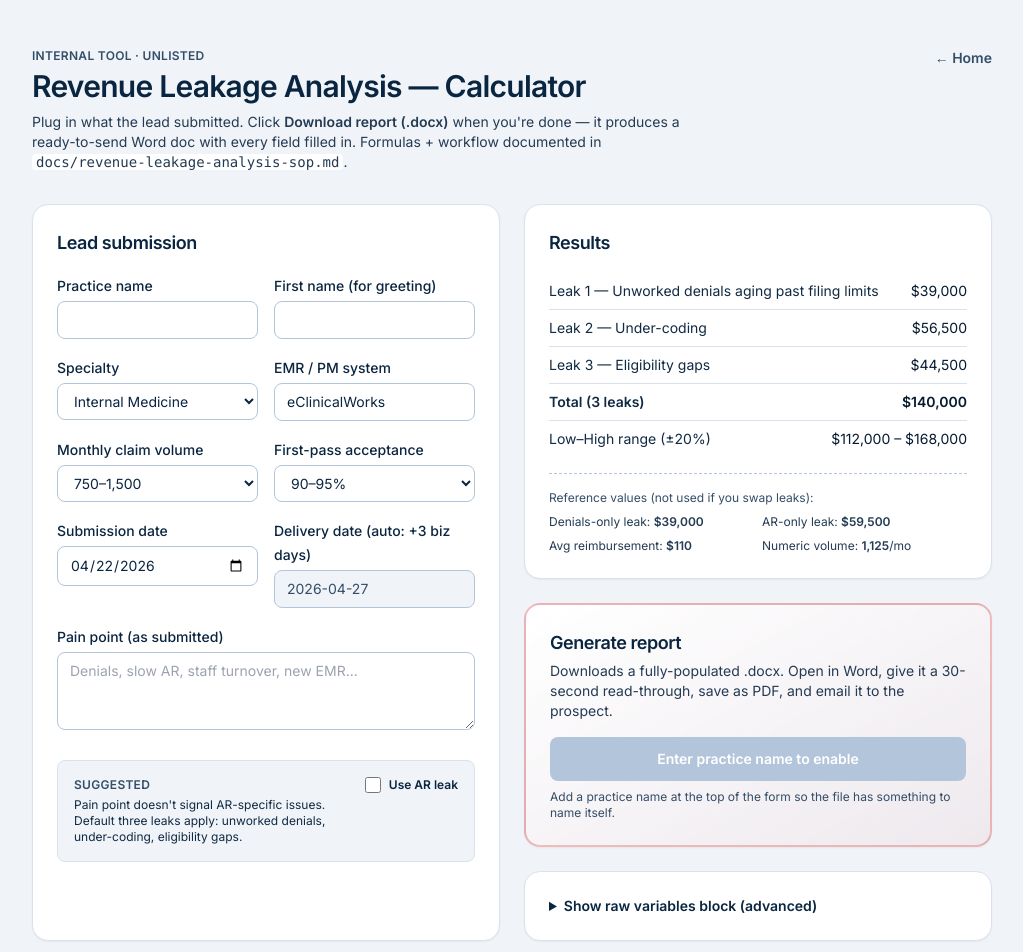
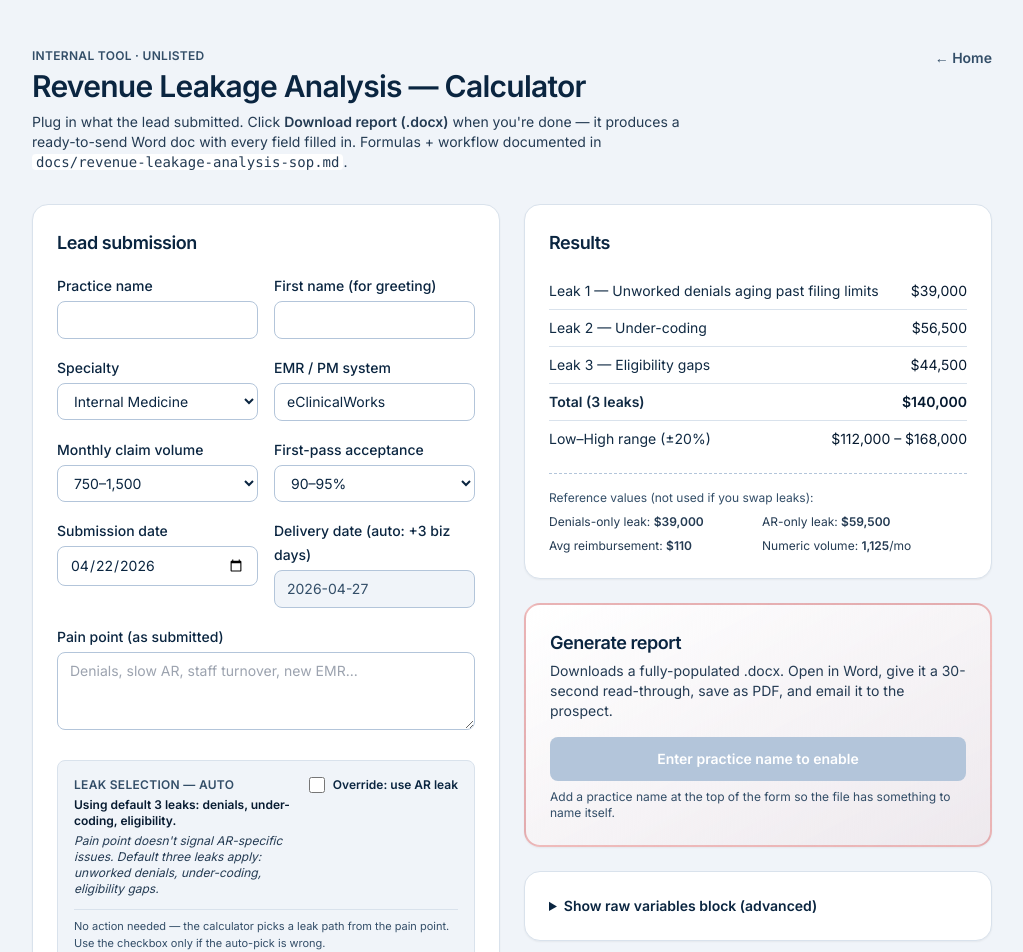
Before and after one commit to arwajafferji/mdbilling-marketing, a Next.js app: page /rla-calculator in a window 1280 px wide. Shown: the top 952 px of the page, without its empty margins (128-1151 px from the left). Built offline with nearby package versions, Linux system fonts and the light colour scheme.

Commit message:
RLA auto-download .docx, custom specialty/EMR, Texas broadening, decision-tree copy fix

```diff
--- a/app/rla-calculator/page.tsx
+++ b/app/rla-calculator/page.tsx
@@ -461,9 +461,16 @@ export default function RLACalculator() {
               <div className="flex items-start justify-between gap-4">
                 <div className="text-xs text-navy-700">
                   <span className="font-semibold uppercase tracking-wide text-navy-500">
-                    Suggested
+                    Leak selection — auto
                   </span>
-                  <p className="mt-1">{decision.reasoning}</p>
+                  <p className="mt-1 font-semibold text-navy-900">
+                    {effectiveUseArLeak
+                      ? "Using AR leak in place of denial leak."
+                      : "Using default 3 leaks: denials, under-coding, eligibility."}
+                  </p>
+                  <p className="mt-1 italic text-navy-600">
+                    {decision.reasoning}
+                  </p>
                 </div>
                 <label className="flex shrink-0 cursor-pointer items-center gap-2 text-xs font-semibold text-navy-800">
                   <input
@@ -475,9 +482,13 @@ export default function RLACalculator() {
                     }}
                     className="h-4 w-4"
                   />
-                  Use AR leak
+                  Override: use AR leak
                 </label>
               </div>
+              <p className="mt-3 border-t border-navy-100 pt-2 text-[11px] text-navy-500">
+                No action needed — the calculator picks a leak path from the
+                pain point. Use the checkbox only if the auto-pick is wrong.
+              </p>
             </div>
           </section>
 
```
